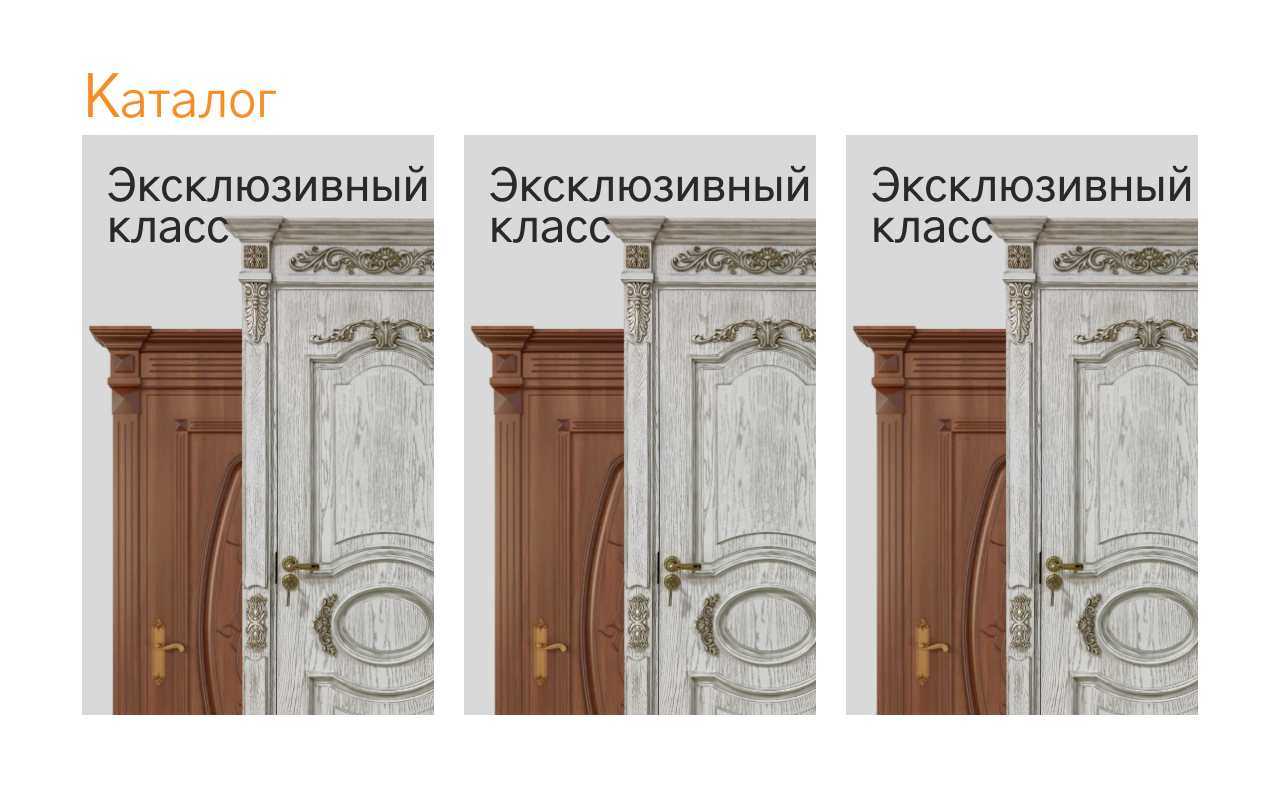
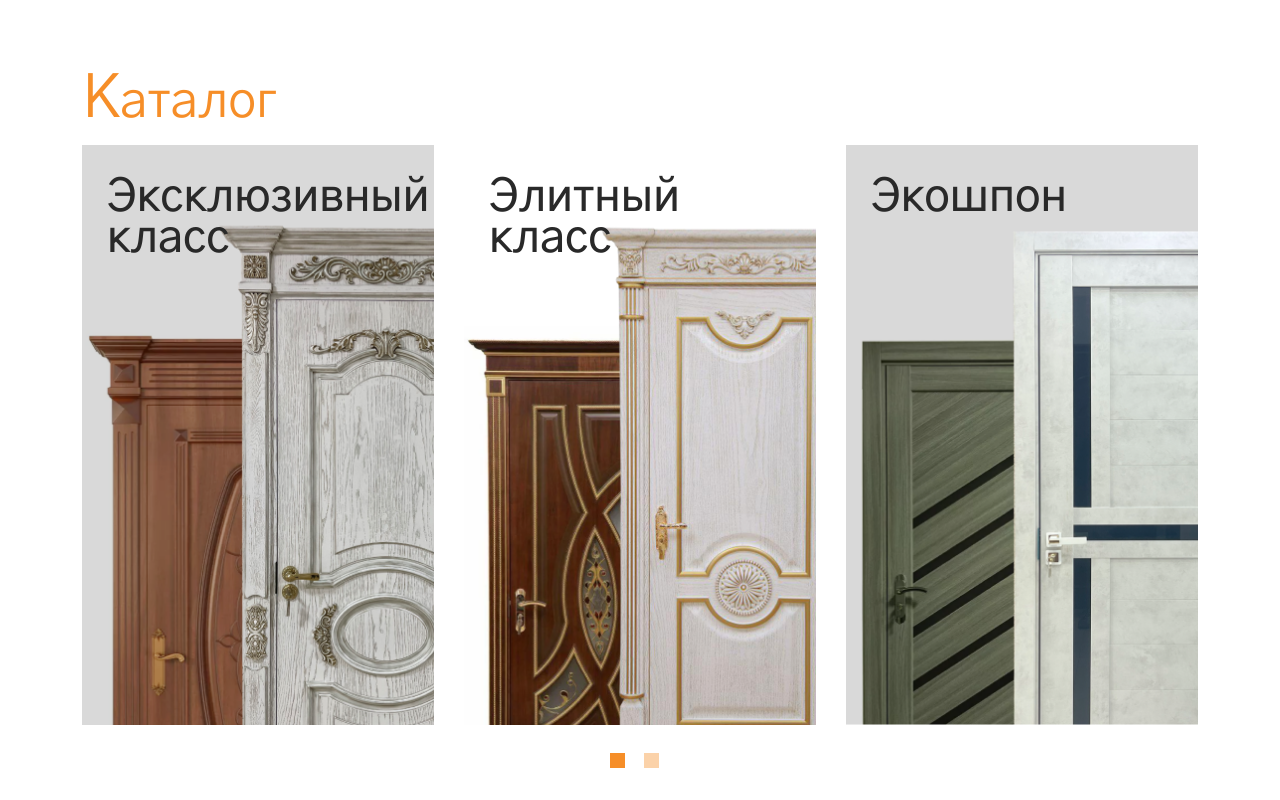
Before and after one commit to 7Davronbek/app-rasulovGI-client, a React (Create React App) app: page / in a window 1280 px wide. Shown: the part 1040-1840 px from the top of the page. Built offline with nearby package versions, Linux system fonts and the light colour scheme.

Commit message:
rasulovGI-app

```diff
--- a/src/components/Katalog.jsx
+++ b/src/components/Katalog.jsx
@@ -38,8 +38,18 @@ const Katalog = () => {
 
                             <SwiperSlide>
                                 <div className="cards">
-                                    <img src="/img/catalog/1.png" className='w-100' alt="" />
-                                    <h2>Эксклюзивный класс</h2>
+                                    <img src="/img/catalog/2.png" className='w-100' alt="" />
+                                    <h2>Элитный класс</h2>
+
+                                    <p>Эксклюзивом принято называть то, что доступно не каждому. Вы сделали или планируете сделать интерьер своего жилища выходящим за рамки усредненных требований и стандартов – элитным, престижным, дорогим? Тогда у вас обязательно должны быть установлены эксклюзивные межкомнатные двери.</p>
+                                    <a href="#!">Ознакомиться с товаром <span><img src="/icon/arrowRight.svg" alt="" /></span></a>
+                                </div>
+                            </SwiperSlide>
+
+                            <SwiperSlide>
+                                <div className="cards">
+                                    <img src="/img/catalog/3.png" className='w-100' alt="" />
+                                    <h2>Экошпон</h2>
 
                                     <p>Эксклюзивом принято называть то, что доступно не каждому. Вы сделали или планируете сделать интерьер своего жилища выходящим за рамки усредненных требований и стандартов – элитным, престижным, дорогим? Тогда у вас обязательно должны быть установлены эксклюзивные межкомнатные двери.</p>
                                     <a href="#!">Ознакомиться с товаром <span><img src="/icon/arrowRight.svg" alt="" /></span></a>
@@ -49,12 +59,13 @@ const Katalog = () => {
                             <SwiperSlide>
                                 <div className="cards">
                                     <img src="/img/catalog/1.png" className='w-100' alt="" />
-                                    <h2>Эксклюзивный класс</h2>
+                                    <h2>Экошпон</h2>
 
                                     <p>Эксклюзивом принято называть то, что доступно не каждому. Вы сделали или планируете сделать интерьер своего жилища выходящим за рамки усредненных требований и стандартов – элитным, престижным, дорогим? Тогда у вас обязательно должны быть установлены эксклюзивные межкомнатные двери.</p>
                                     <a href="#!">Ознакомиться с товаром <span><img src="/icon/arrowRight.svg" alt="" /></span></a>
                                 </div>
                             </SwiperSlide>
+
                         </Swiper>
                     </div>
                 </div>
--- a/src/sass/main.scss
+++ b/src/sass/main.scss
@@ -183,9 +183,31 @@ body {
             }
         }
 
+        .swiper {
+            padding: 10px 0 50px;
+
+            .swiper-pagination  {
+                bottom: 0;
+            }
+
+            .swiper-pagination-bullet  {
+                width: 15px;
+                height: 15px;
+                border-radius: 0;
+                background-color: #FBD2A9;
+                opacity: 1;
+                margin-right: 15px;
+
+                &.swiper-pagination-bullet-active {
+                    background-color: $colorYellow;
+                }
+            }
+        }
+
         .cards {
             height: 580px;
             position: relative;
+            overflow: hidden;
 
             img {
                 width: 100%;
@@ -206,7 +228,7 @@ body {
 
             p {
                 font-size: 17px;
-                line-height: 21px;
+                line-height: 25px;
                 color: #fff;
                 font-weight: 300;
                 position: absolute;
@@ -280,11 +302,11 @@ body {
         padding: 40px 0 60px;
 
         h4 {
-            color: #AA240A;
+            color: $colorRed;
         }
 
         h2 {
-            color: #F68E28;
+            color: $colorYellow;
         }
 
         // .num1 {}
```
